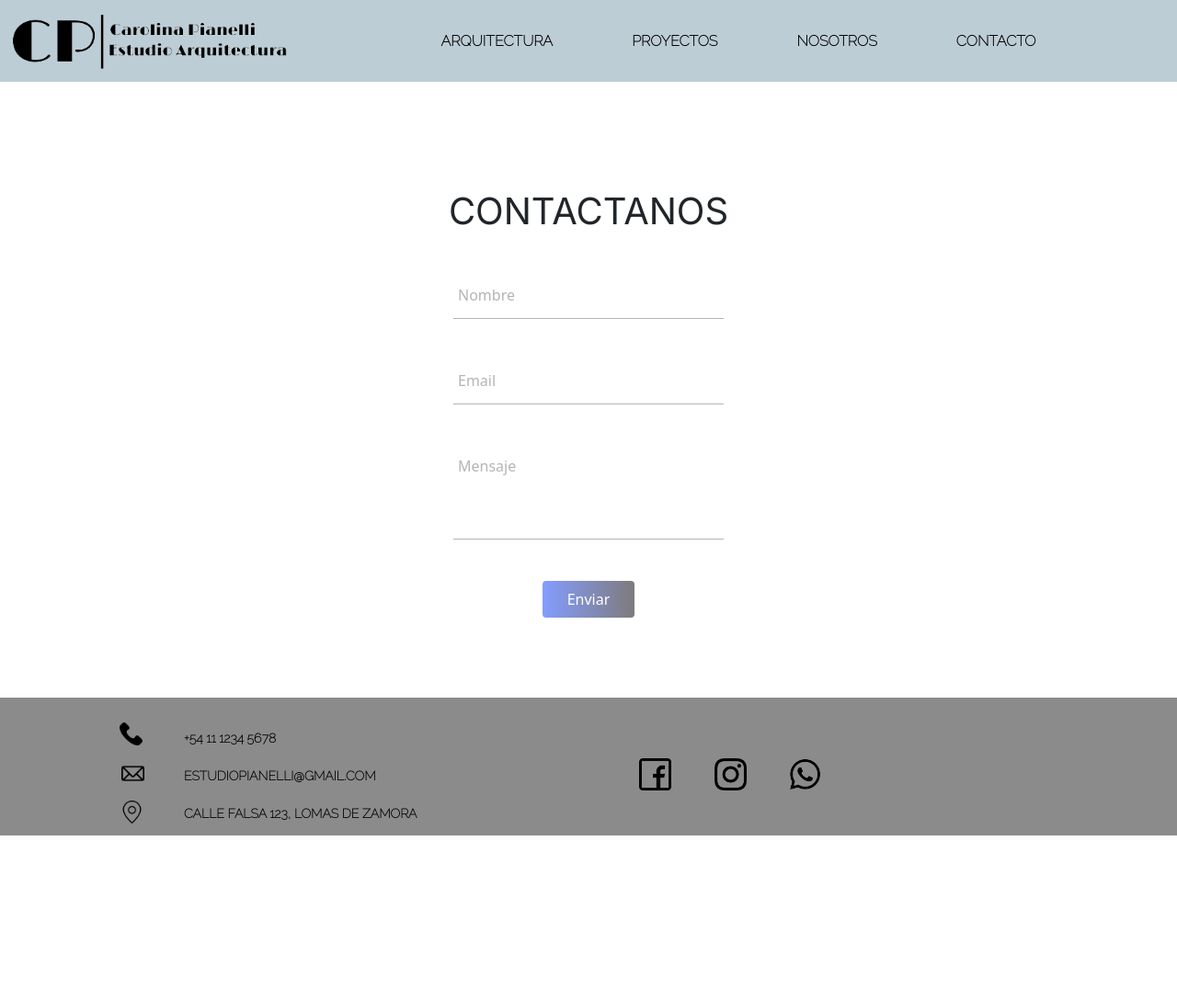
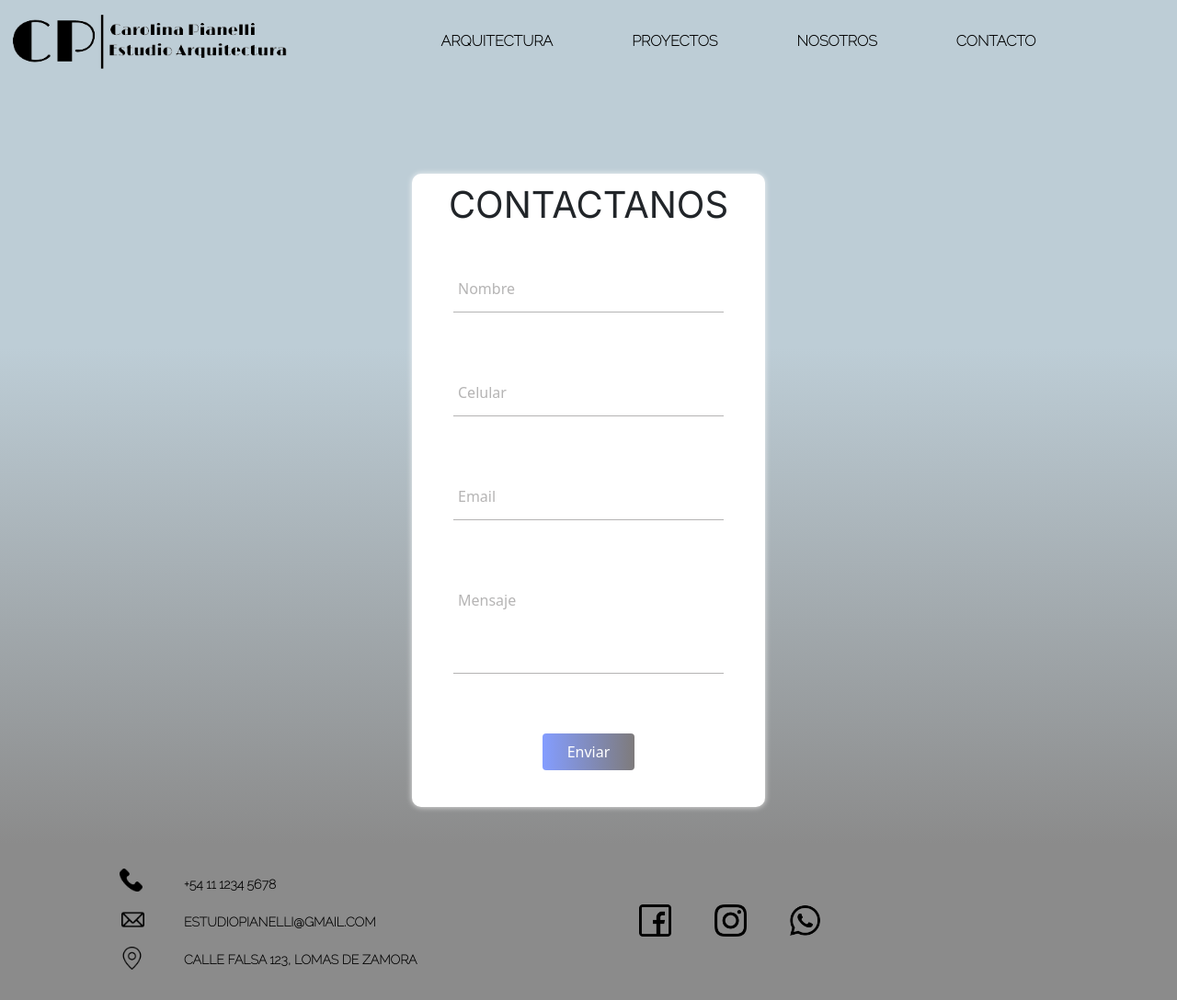
Before and after one commit to gasdicundo/PIANELLIARQUITECTURA-COMISION39385, a plain HTML site: page pages/contacto.html in a window 1280 px wide. Shown: the whole page at 92% size. Before the commit the page ends 909 px from the top, so only its background shows below. Drawn offline with nearby package versions, Linux system fonts and the light colour scheme; a web font is replaced by a local one.

Commit message:
Finalizada entrega 3

```diff
--- a/pages/contacto.html
+++ b/pages/contacto.html
@@ -40,13 +40,17 @@
                 </ul>
             </nav> -->
         </header>
-        <main class="contacto">
+        <main class="contacto" >
             <form action="">
                 <div class="form">
                     <h1>Contactanos</h1>
                     <div class="grupo">
                         <input type="text" name="" id="" required><span class="barra"></span>
                         <label>Nombre</label>
+                    </div>
+                    <div class="grupo">
+                        <input type="text" name="" id="" required><span class="barra"></span>
+                        <label>Celular</label>
                     </div>
                     <div class="grupo">
                         <input type="email" name="" id="" required><span class="barra"></span>
--- a/scss/layout/_footer.scss
+++ b/scss/layout/_footer.scss
@@ -4,7 +4,7 @@ footer {
     margin-bottom: 0;
     grid-area: footer;
     background-color: #8b8b8b;
-    height: 150px;
+    height: 100%;
     width: 100%;
     display: flex;
     align-self: flex-end;
--- a/scss/layout/_main-contacto.scss
+++ b/scss/layout/_main-contacto.scss
@@ -16,86 +16,17 @@
 .contacto{
     padding-top: 100px;
     padding-bottom: 40px;
-    -webkit-animation: bounce-top 0.9s both;
-    animation: bounce-top 0.9s both;
+
     width: 100%;
-    height:650px;
+    height:100%;
     display: flex;
     justify-content: center;
     align-items: center;
+    background: rgb(189,205,214);
+    background: linear-gradient(180deg, rgba(189,205,214,1) 35%, rgba(139,139,139,1) 100%);
 }
-// .consulta{
-//     display: flex;
-//     flex-direction: column;
-//     font-family: 'Raleway', sans-serif;
-//     /* gap: 30px; */
-//     text-align: center;
-//     width: 300px;
-//     margin: auto;
-//     padding-bottom: 40px;
-//     text-transform: uppercase;
-//     font-weight: bold;
-// }
 
-// .texto{
-// //     height: 200px;
-//     min-height: 200px;
-//     border-radius: 15px;
-//     -webkit-animation: bounce-top 0.9s both;
-// 	        animation: bounce-top 0.9s both;
-// }
-// @-webkit-keyframes bounce-top {
-//     0% {
-//       -webkit-transform: translateY(-45px);
-//               transform: translateY(-45px);
-//       -webkit-animation-timing-function: ease-in;
-//               animation-timing-function: ease-in;
-//       opacity: 1;
-//     }
-//     24% {
-//       opacity: 1;
-//     }
-//     40% {
-//       -webkit-transform: translateY(-24px);
-//               transform: translateY(-24px);
-//       -webkit-animation-timing-function: ease-in;
-//               animation-timing-function: ease-in;
-//     }
-//     65% {
-//       -webkit-transform: translateY(-12px);
-//               transform: translateY(-12px);
-//       -webkit-animation-timing-function: ease-in;
-//               animation-timing-function: ease-in;
-//     }
-//     82% {
-//       -webkit-transform: translateY(-6px);
-//               transform: translateY(-6px);
-//       -webkit-animation-timing-function: ease-in;
-//               animation-timing-function: ease-in;
-//     }
-//     93% {
-//       -webkit-transform: translateY(-4px);
-//               transform: translateY(-4px);
-//       -webkit-animation-timing-function: ease-in;
-//               animation-timing-function: ease-in;
-//     }
-//     25%,
-//     55%,
-//     75%,
-//     87% {
-//       -webkit-transform: translateY(0px);
-//               transform: translateY(0px);
-//       -webkit-animation-timing-function: ease-out;
-//               animation-timing-function: ease-out;
-//     }
-//     100% {
-//       -webkit-transform: translateY(0px);
-//               transform: translateY(0px);
-//       -webkit-animation-timing-function: ease-out;
-//               animation-timing-function: ease-out;
-//       opacity: 1;
-//     }
-//   }
+
    @keyframes bounce-top {
      0% {
        -webkit-transform: translateY(-45px);
@@ -196,6 +127,10 @@ form{
         padding: 10px 0;
         border-radius: 10px;
         box-shadow: 0 0 6px 0 rgba(255, 255, 255, 0.8);
+        border-color: black;
+        -webkit-animation: bounce-top 0.9s both;
+    animation: bounce-top 0.9s both;
+
     }
 
     .form{
--- a/scss/layout/_main-index.scss
+++ b/scss/layout/_main-index.scss
@@ -115,4 +115,7 @@ main {
     .img5 {
     text-align: center;
 }
+div{
+  padding-bottom: 20px;
 }
+}
--- a/scss/layout/_main-nosotros.scss
+++ b/scss/layout/_main-nosotros.scss
@@ -1,6 +1,6 @@
 .hero-nosotros{
     width: 100%;
-    height: 100vh;
+    height: 130vh;
     display: grid;
     grid-template-columns: auto;
     grid-template-rows: auto auto auto;
```
Also changed, not shown: assets/img/Casa10.jpg (added), css/style.css.
